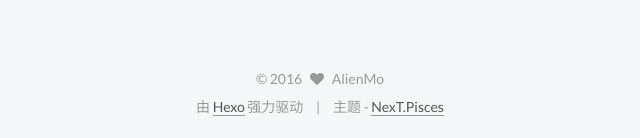
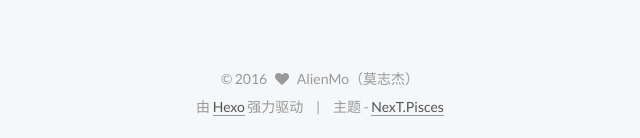
Before and after one commit to tanzhiyong/MiracleTan, a plain HTML site: page 2016/05/27/hello-world/index.html in a window 1280 px wide. Shown: the part 1165-1303 px from the top of the page, 450-1090 px from the left. Drawn offline with Linux system fonts and the light colour scheme.

Commit message:
Site updated: 2016-05-27 16:52:16

```diff
--- a/2016/05/27/hello-world/index.html
+++ b/2016/05/27/hello-world/index.html
@@ -350,8 +350,8 @@ Quick">
         <div class="site-author motion-element" itemprop="author" itemscope itemtype="http://schema.org/Person">
           <img class="site-author-image" itemprop="image"
                src="/images/ans.jpg"
-               alt="AlienMo" />
-          <p class="site-author-name" itemprop="name">AlienMo</p>
+               alt="AlienMo（莫志杰）" />
+          <p class="site-author-name" itemprop="name">AlienMo（莫志杰）</p>
           <p class="site-description motion-element" itemprop="description">与其抱怨太多，不如努力更多。</p>
         </div>
         <nav class="site-state motion-element">
@@ -412,7 +412,7 @@ Quick">
   <span class="with-love">
     <i class="fa fa-heart"></i>
   </span>
-  <span class="author" itemprop="copyrightHolder">AlienMo</span>
+  <span class="author" itemprop="copyrightHolder">AlienMo（莫志杰）</span>
 </div>
 
 <div class="powered-by">
--- a/css/main.css
+++ b/css/main.css
@@ -1549,7 +1549,7 @@ pre .javascript .function {
   width: 4px;
   height: 4px;
   border-radius: 50%;
-  background: #b1ff03;
+  background: #fffbc6;
 }
 .links-of-blogroll {
   font-size: 13px;
```
Also changed, not shown: archives/2016/05/index.html (+3 -3 lines), archives/2016/index.html (+3 -3 lines), archives/index.html (+3 -3 lines), index.html (+3 -3 lines).
